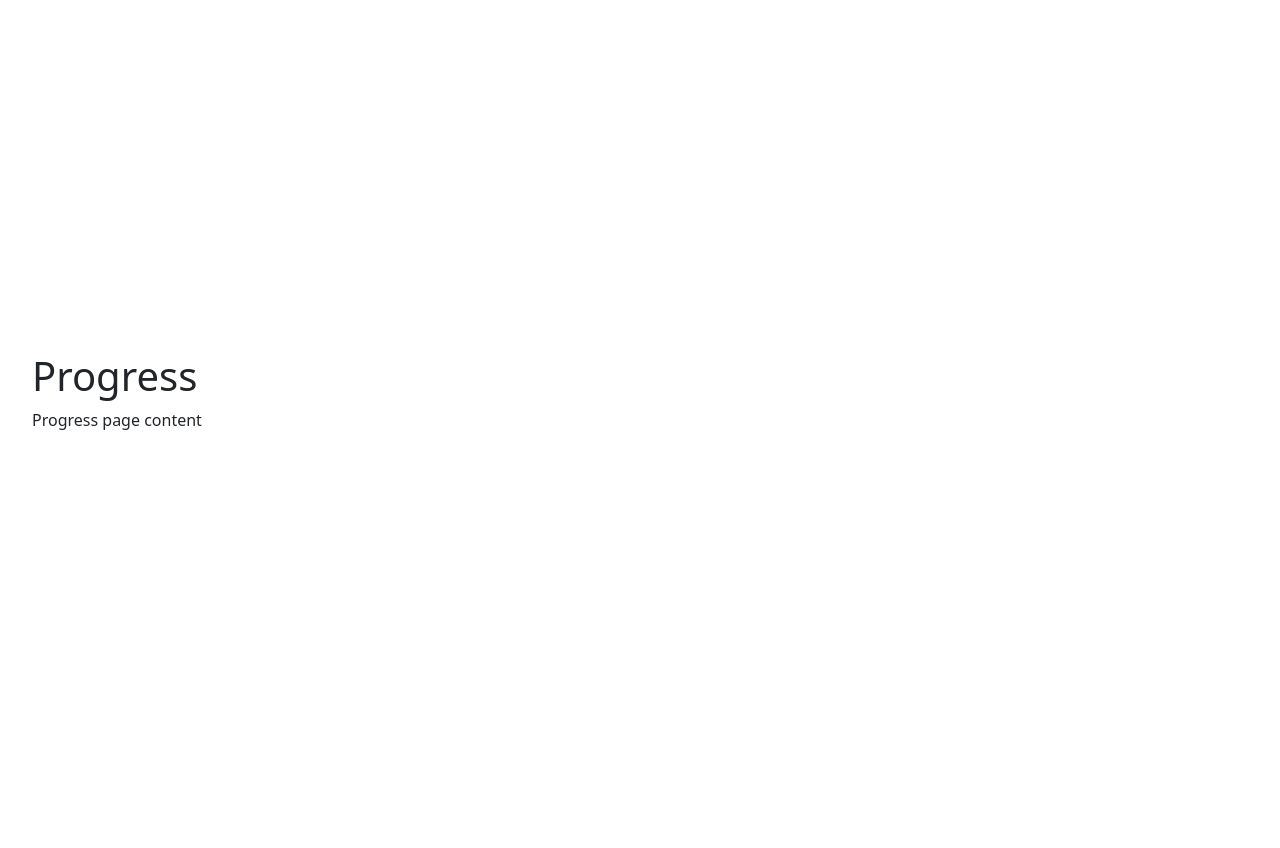
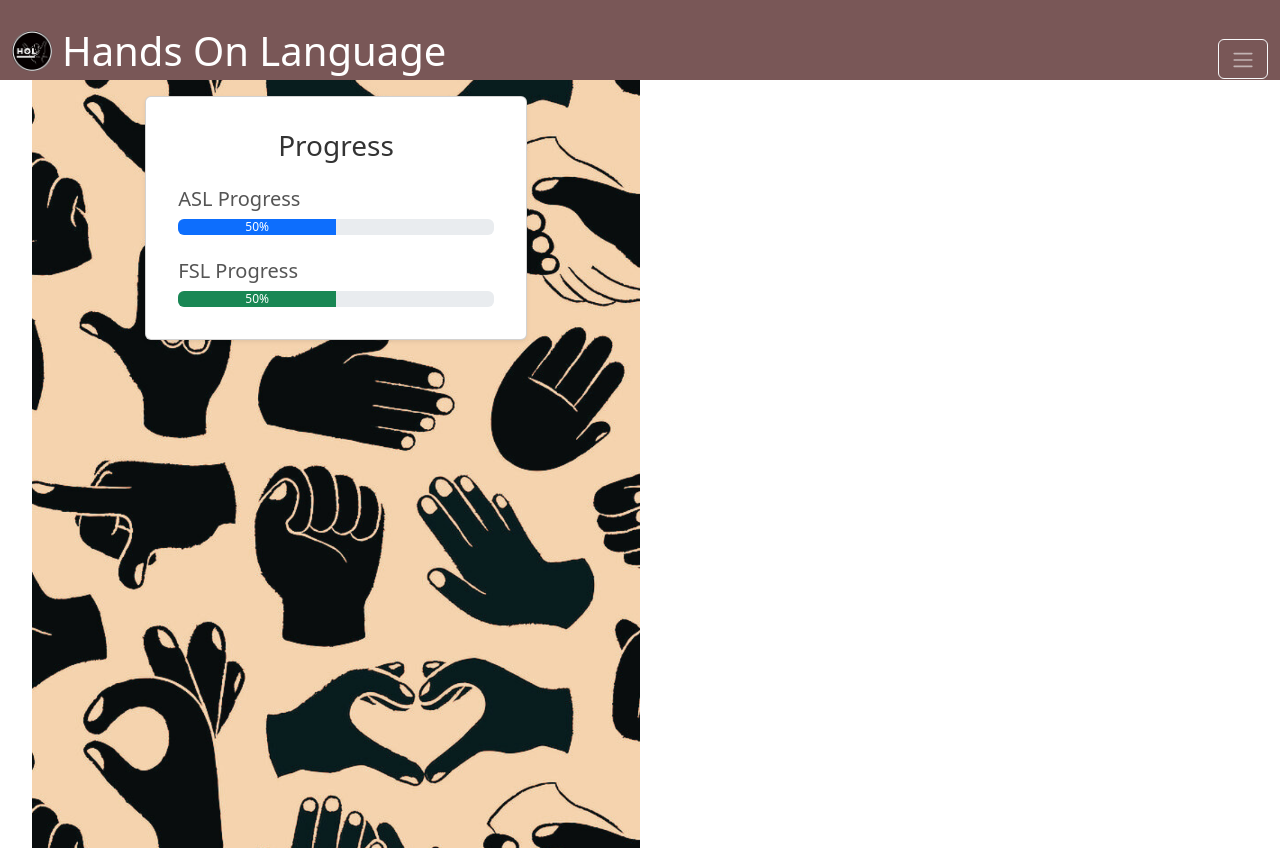
Before and after one commit to Elaiza-zz/Hands-on-Language, a Vue app: page /progress in a window 1280 px wide. Before the commit the page ends 800 px from the top, so only its background shows below. Built offline with nearby package versions, Linux system fonts and the light colour scheme; no server answers; sample sign-in values are in the browser's storage.

Commit message:
fixed nav bar and added progress ui

```diff
--- a/src/components/common/header.vue
+++ b/src/components/common/header.vue
@@ -1,5 +1,8 @@
 <script setup>
+import { useRoute } from 'vue-router' // Import useRoute hook from vue-router
 import { supabase } from '@/utils/supabase.js'
+
+// Logout function
 async function doLogout(event) {
   // If the event argument is not undefined, prevent the default action of the anchor tag
   if (event !== undefined) {
@@ -18,6 +21,14 @@ async function doLogout(event) {
     console.log('Error logging out: ', error.message)
   }
 }
+
+// Get current route
+const route = useRoute()
+
+// Check if the current route is '/about', '/progress', or '/home'
+const isAbout = route.path === '/about'
+const isProgress = route.path === '/progress'
+const isHome = route.path === '/home'
 </script>
 
 <template>
@@ -72,13 +83,30 @@ async function doLogout(event) {
         <div class="offcanvas-body">
           <ul class="navbar-nav justify-content-end flex-grow-1 pe-3">
             <li class="nav-item pt-4">
-              <router-link to="/about" class="btn btn-link text-decoration-none text-light">
+              <router-link
+                to="/about"
+                class="btn btn-link text-decoration-none text-light"
+                :class="{ disabled: isAbout }"
+              >
                 About
               </router-link>
             </li>
             <li class="nav-item pt-4">
-              <router-link to="/progress" class="btn btn-link text-decoration-none text-light">
+              <router-link
+                to="/progress"
+                class="btn btn-link text-decoration-none text-light"
+                :class="{ disabled: isProgress }"
+              >
                 Progress
+              </router-link>
+            </li>
+            <li class="nav-item pt-4">
+              <router-link
+                to="/home"
+                class="btn btn-link text-decoration-none text-light"
+                :class="{ disabled: isHome }"
+              >
+                Home
               </router-link>
             </li>
             <li class="nav-item pt-4">
--- a/src/views/system/Progress.vue
+++ b/src/views/system/Progress.vue
@@ -1,8 +1,68 @@
-<script setup></script>
+<script setup>
+import HeaderNavbar from '@/components/common/Header.vue'
+</script>
 
 <template>
   <div>
-    <h1>Progress</h1>
-    <p>Progress page content</p>
+    <HeaderNavbar></HeaderNavbar>
+
+    <!-- Progress Section -->
+    <div class="container mt-5 pt-5 HOL-BG">
+      <div class="row justify-content-center">
+        <div class="col-12 col-md-10 col-lg-8">
+          <div class="card shadow-sm">
+            <div class="card-body">
+              <h3 class="text-center mb-4">Progress</h3>
+
+              <!-- ASL Progress Bar -->
+              <h5>ASL Progress</h5>
+              <div class="progress mb-4">
+                <div
+                  class="progress-bar bg-primary"
+                  role="progressbar"
+                  style="width: 50%"
+                  aria-valuenow="50"
+                  aria-valuemin="0"
+                  aria-valuemax="100"
+                >
+                  50%
+                </div>
+              </div>
+
+              <!-- FSL Progress Bar -->
+              <h5>FSL Progress</h5>
+              <div class="progress">
+                <div
+                  class="progress-bar bg-success"
+                  role="progressbar"
+                  style="width: 50%"
+                  aria-valuenow="50"
+                  aria-valuemin="0"
+                  aria-valuemax="100"
+                >
+                  50%
+                </div>
+              </div>
+            </div>
+          </div>
+        </div>
+      </div>
+    </div>
   </div>
 </template>
+
+<style scoped>
+.card-body {
+  padding: 2rem;
+}
+
+h3 {
+  font-size: 1.75rem;
+  color: #333;
+}
+
+h5 {
+  font-size: 1.25rem;
+  color: #555;
+}
+</style>
```
